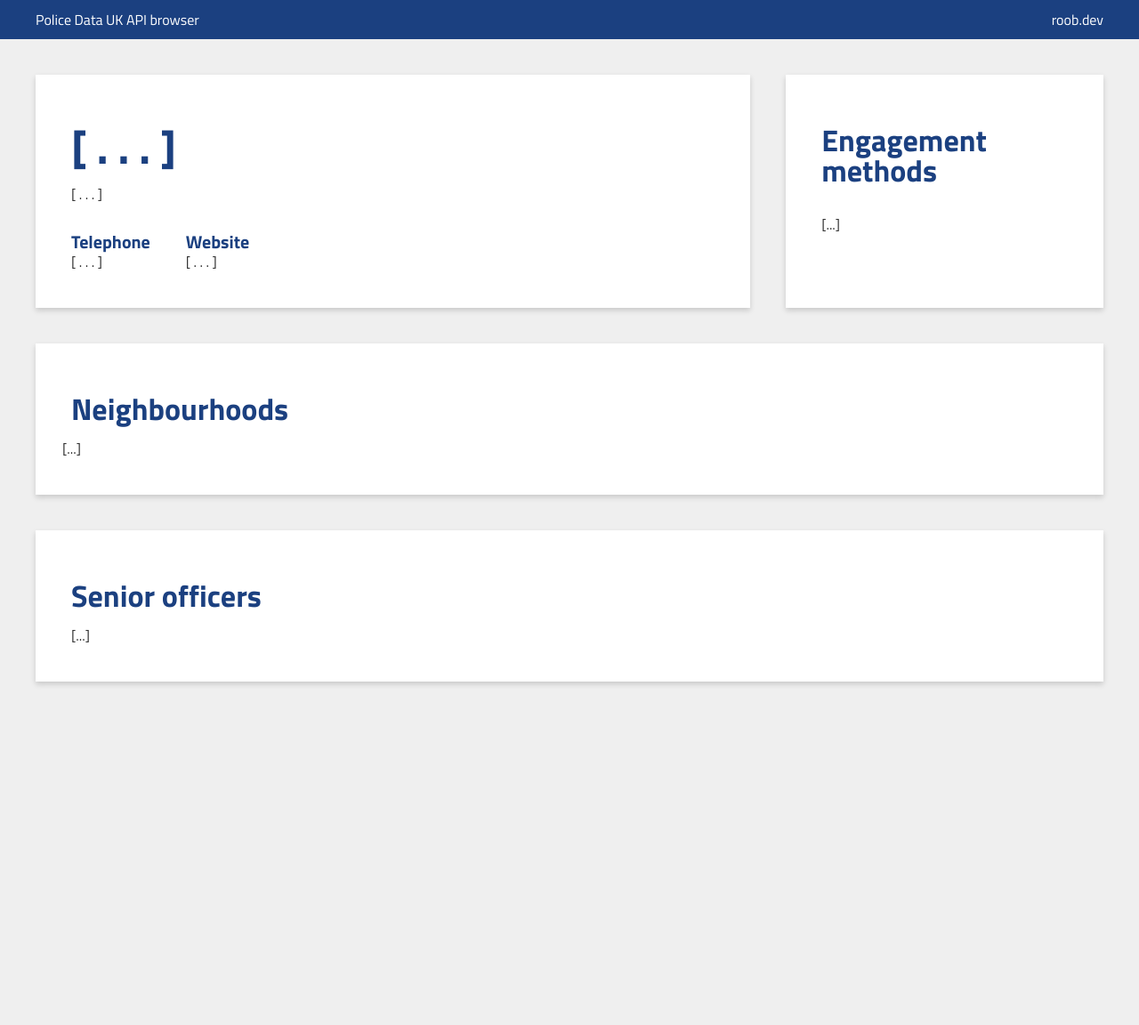
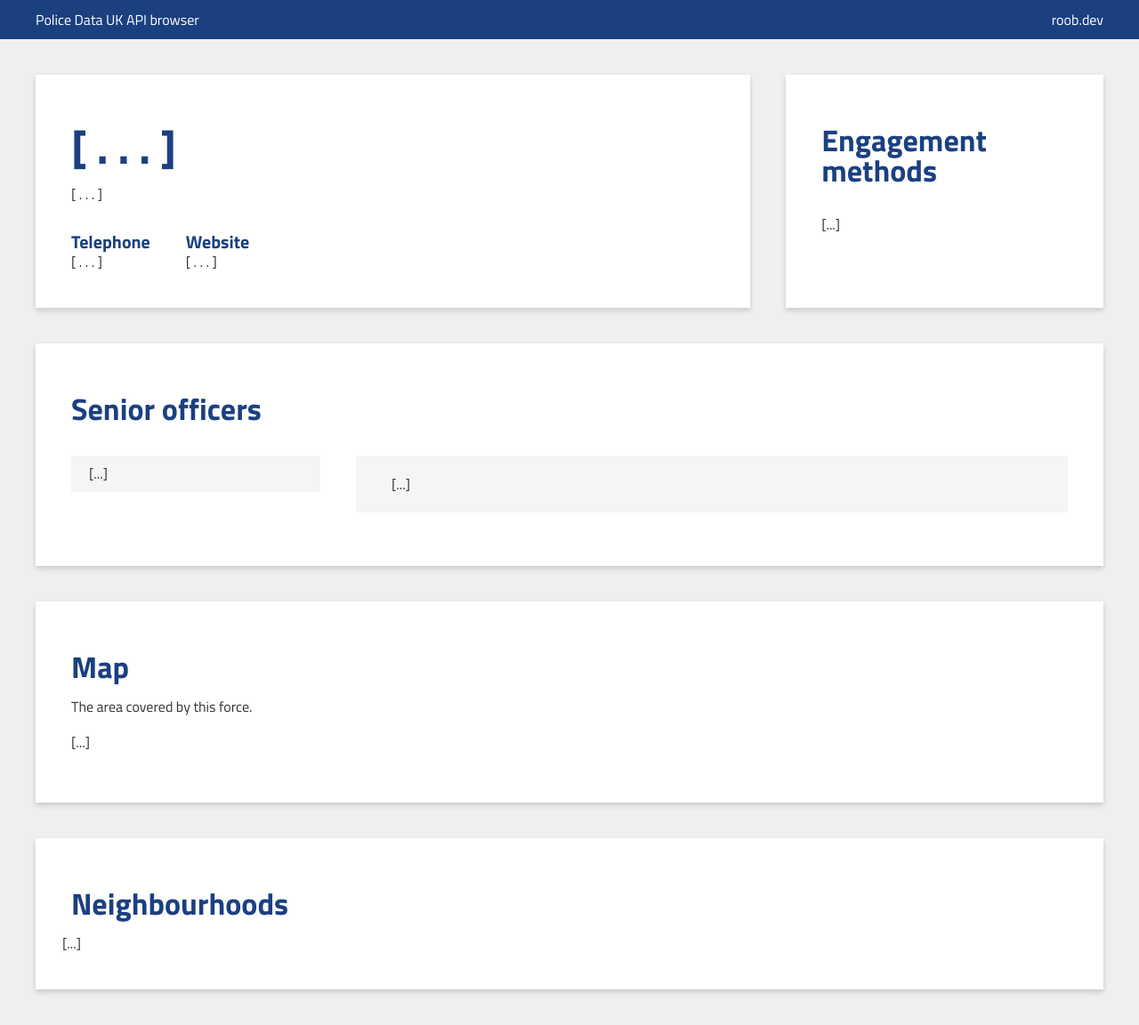
Before and after one commit to Roob89/police-data-uk, a Jekyll site: the page built from force.html, in a window 1280 px wide. Shown: the whole page at 89% size. Built offline with Jekyll 4.4.1, drawn with Linux system fonts in a browser that asks for light colours; before the commit the page ends 900 px from its top, so only the background shows below that.

Commit message:
Update Force page styling and functionality

```diff
--- a/assets/css/style.css
+++ b/assets/css/style.css
@@ -67,6 +67,15 @@ html,body { background: #efefef; font-family: 'Titillium Web', sans-serif; margi
 .engagement-methods { margin-top: 2em; }
 .engagement-methods__title { margin-bottom: 0; }
 
+
+.senior-officers__row {display: flex;margin: 0 -20px;align-items: flex-start;}
+.senior-officers__container { padding: 0 20px; width: 320px; }
+.senior-officers__details { background: whitesmoke; flex: 1; margin: 20px; padding: 20px 40px; }
+.senior-officers__item {background: whitesmoke;padding: 11px 20px;margin: 20px 0;line-height: 1.2;cursor: pointer;}
+.senior-officers__item--active {background: #1a4080;color: white;cursor: not-allowed;}
+.senior-officers__item-name { font-size: 1.25em; }
+.senior-officers__item-rank { font-size: 0.75em; text-transform: uppercase; font-weight: bold; opacity: .5; }
+
 .neighbourhoods__row { display: flex; flex-flow: wrap; margin: 0 -10px; }
 .neighbourhoods__col { width: 25%; padding: 10px; }
 .neighbourhoods__item {background: whitesmoke;text-align: center;color: inherit;text-decoration: none;display: block;padding: 1em;font-weight: bold;}
--- a/force.html
+++ b/force.html
@@ -40,6 +40,46 @@ layout: default
     </div>
 </section>
 
+<!-- Senior officers -->
+<div class="container inner-margin">
+    <div class="card">
+        <h2>Senior officers</h2>
+        <div id="SO-wrapper" class="card-body">
+
+            <!-- Row -->
+            <div class="senior-officers__row">
+
+                <!-- Names -->
+                <div id="SO-container" class="senior-officers__container">
+                    <div class="senior-officers__item">
+                        {{site.loadingText}}
+                    </div>
+                </div>
+
+                <!-- Details -->
+                <div id="SO-details" class="senior-officers__details">
+                    {{site.loadingText}}
+                </div>
+
+            </div>
+
+        </div>
+    </div>
+</div>
+
+
+<!-- Map -->
+<section id="map">
+    <div class="container inner-margin">
+        <div class="card">
+            <h2>Map</h2>
+            <p>The area covered by this force.</p>
+            <p>{{site.loadingText}}</p>
+        </div>
+    </div>
+</section>
+
+
 <!-- Neighbourhoods  -->
 <section class="neighbourhoods">
     <div class="container inner-margin">
@@ -51,16 +91,6 @@ layout: default
         </div>
     </div>
 </section>
-
-<!-- Senior officers -->
-<div class="container inner-margin">
-    <div class="card">
-        <h2>Senior officers</h2>
-        <div class="card-body">
-            <div id="senior-officer-container">{{site.loadingText}}</div>
-        </div>
-    </div>
-</div>
 
 
 <script>
@@ -152,45 +182,67 @@ layout: default
 
             // Parse response
             response = this.responseText;
-            response = JSON.parse(response);
+            seniorOfficers = JSON.parse(response);
+            console.log( seniorOfficers );
 
             // Loop through the results
             var newHTML = '';
-            if( response.length > 0 ) {
+            if( seniorOfficers.length > 0 ) {
 
                 // Generate new html
-                for (var i = 0; i < response.length; i++) {
+                for (var i = 0; i < seniorOfficers.length; i++) {
 
                     // Variables
-                    var obj = response[i];
+                    var obj = seniorOfficers[i];
                     obj.bio = (obj.bio) ? obj.bio : 'No bio found.';
+                    var additionalClass = (i == 0) ? 'senior-officers__item--active' : '';
 
                     // Basic details
                     newHTML = newHTML + `
-                        <hr>
-                        <h3 class="header--no-bottom">` + obj.name + `</h3>
-                        <sub>` + obj.rank + `</sub>
-                        <p>` + obj.bio + `</p>
+                        <div class="senior-officers__item ${ additionalClass }" data-id="${i}" onclick="selectSeniorOfficer(${i});">
+                            <div class="senior-officers__item-name">${obj.name}</div>
+                            <div class="senior-officers__item-rank">${obj.rank}</div>
+                        </div>
                     `;
 
-                    // Contact
-                    if( obj.contact_details.twitter ) {
-                        newHTML = newHTML + `<a href="` + obj.contact_details.twitter + `" target="_blank" rel="nofollow noreferrer">` + obj.contact_details.twitter + `</a>`;
-                    }
+                }
 
-                }
+                selectSeniorOfficer( 0 );
+
+                // Update DOM
+                document.getElementById('SO-container').innerHTML = newHTML;
 
             } else {
 
                 // No senior officer details
                 newHTML = '<p>No data available at this moment.</p>'
 
+                // Update DOM
+                document.getElementById('SO-wrapper').innerHTML = newHTML;
             }
 
-            // Update DOM
-            document.getElementById('senior-officer-container').innerHTML = newHTML;
 
         }
     };
 
+    function selectSeniorOfficer( id ){
+
+        // Update classes on items
+        var items = document.getElementsByClassName("senior-officers__item");
+        for(var i = 0; i < items.length; i++)
+        {
+            thisItem = items[i];
+            thisItem.classList.remove('senior-officers__item--active');
+            if( thisItem.dataset.id == id ) {
+                thisItem.classList.add('senior-officers__item--active');
+            }
+        }
+
+        // Update HTML
+        document.getElementById('SO-details').innerHTML = `
+            <h3>${seniorOfficers[id].name}, ${seniorOfficers[id].rank}</h3>
+            ${seniorOfficers[id].bio}
+        `;
+    }
+
 </script>
```
Also changed, not shown: 2 other files.
